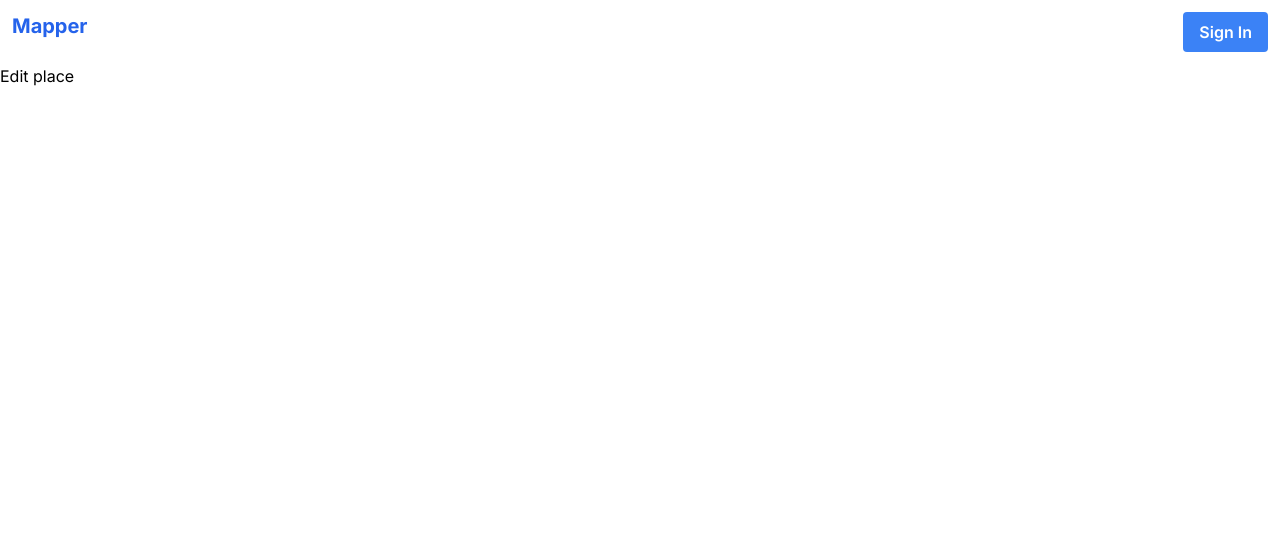
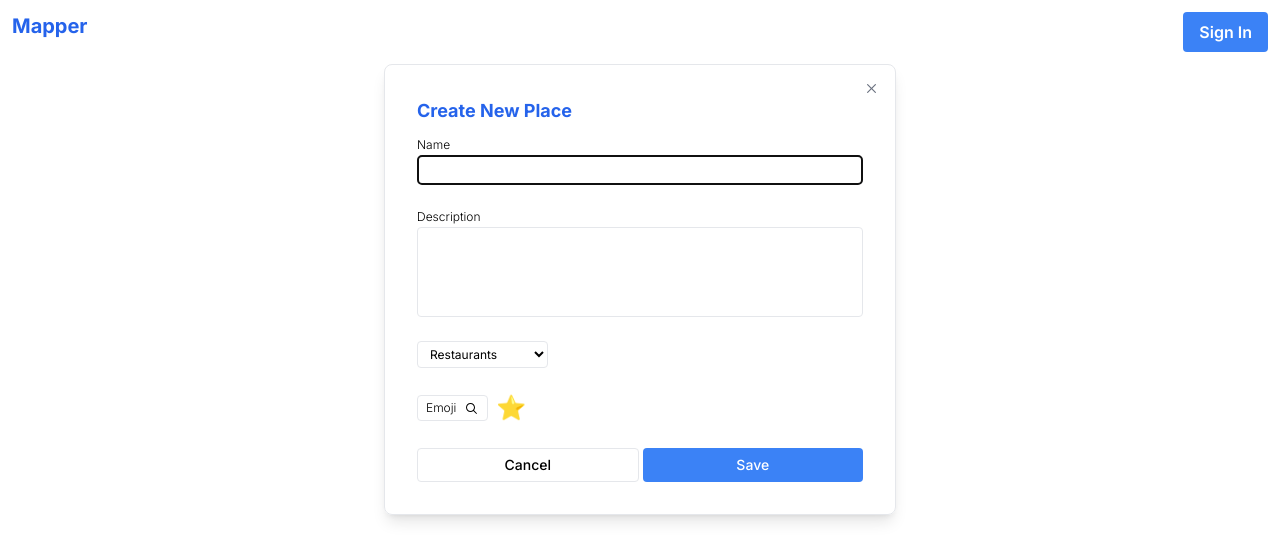
Before and after one commit to thomasflensted/next-mapper, a Next.js app: page /maps/1/place/create in a window 1280 px wide. Shown: the top 560 px of the page. Built offline with nearby package versions, Linux system fonts and the light colour scheme.

Commit message:
escaped some more apostrophes

```diff
--- a/app/lib/mapActions.ts
+++ b/app/lib/mapActions.ts
@@ -100,5 +100,6 @@ export async function updateMap(map_id: string, user_id: string, emoji: string,
         return { message: "Database error: Failed to create map." }
     }
     revalidatePath('/maps/')
-    redirect('/maps/')
+    revalidatePath('/maps/' + id)
+    redirect('/maps/' + id);
 }
--- a/app/maps/[id]/not-found.tsx
+++ b/app/maps/[id]/not-found.tsx
@@ -4,7 +4,7 @@ export default function NotFound() {
     return (
         <main className="flex h-full flex-col items-center justify-center gap-4">
             <h2 className="text-xl font-bold">Oops</h2>
-            <p className='font-light text-sm text-center'>It looks like you tried to access <br />a map that doesn't exist.</p>
+            <p className='font-light text-sm text-center'>It looks like you tried to access <br />a map that doesn&quot;t exist.</p>
             <Link href="/maps"
                 className="rounded-md bg-blue-500 px-4 py-2 text-sm text-white transition-colors hover:bg-blue-400">
                 Go Back
--- /dev/null
+++ b/app/maps/[id]/place/create/page.tsx
@@ -0,0 +1,17 @@
+
+import CreatePlaceForm from "@/app/ui/forms/CreatePlaceForm"
+import { Cross2Icon } from "@radix-ui/react-icons"
+import Link from "next/link"
+
+const Page = ({ params }: { params: { id: string } }) => {
+    return (
+        <div className="flex flex-col w-2/5 p-8 border mx-auto rounded-lg h-min shadow-lg relative">
+            <h2 className="text-lg font-bold text-blue-600 mb-3">Create New Place</h2>
+            <Link href={'/maps/' + params.id}>
+                <Cross2Icon className="absolute top-4 right-4 text-gray-500" />
+            </Link>
+            <CreatePlaceForm map_id={params.id} />
+        </div>
+    )
+}
+export default Page
--- /dev/null
+++ b/app/ui/forms/CreatePlaceForm.tsx
@@ -0,0 +1,89 @@
+'use client'
+
+import Link from "next/link"
+import EmojiPicker from 'emoji-picker-react';
+import { useState, useRef, useEffect } from "react";
+import { createMap } from "@/app/lib/mapActions";
+import { useFormState } from "react-dom";
+import { MagnifyingGlassIcon } from "@radix-ui/react-icons";
+
+const CreatePlaceForm = ({ map_id }: { map_id: string }) => {
+
+    const [showEmojiPicker, setShowEmojiPicker] = useState(false);
+    const [emoji, setEmoji] = useState('⭐');
+    const inputRef = useRef<HTMLInputElement>(null);
+
+    const handleEmojiClick = (pickedEmoji: string) => {
+        setEmoji(pickedEmoji);
+        setShowEmojiPicker(false);
+    }
+
+    useEffect(() => { inputRef?.current?.focus() }, [])
+    const createMapWithUserIdAndEmoji = createMap.bind(null, '2be0f326-4cc4-4c36-a87e-39b4c8d778d0', emoji);
+
+    const initialState = { message: '', errors: {} };
+    const [state, dispatch] = useFormState(createMapWithUserIdAndEmoji, initialState);
+
+    return (
+        <form className="flex flex-col gap-6" action={dispatch}>
+
+            <div className="flex flex-col">
+                <label className="block font-light text-xs mb-0.5">Name</label>
+                <input
+                    name="mapname"
+                    type="text"
+                    ref={inputRef}
+                    className="border rounded w-full px-2 py-1 text-sm text-gray-700" />
+                {state.errors?.name && <p className="text-red-500 text-xs font-light mt-1">{state.errors.name[0]}</p>}
+            </div>
+
+            <div className="flex flex-col">
+                <label className="block font-light text-xs mb-0.5">Description</label>
+                <textarea
+                    maxLength={200}
+                    name="mapdescription"
+                    rows={4}
+                    className="border rounded w-full px-2 py-1 text-sm text-gray-700 resize-none" />
+            </div>
+
+            <select className="bg-white border rounded w-min px-2 py-1 text-xs" name="" id="">
+                <option className="text-sm" value="">Restaurants</option>
+                <option value="">Café</option>
+                <option value="">Museum</option>
+                <option value="">Nature</option>
+                <option value="">Sight</option>
+                <option value="">Accommodation</option>
+                <option value="">Memory</option>
+                <option value="">Other</option>
+            </select>
+
+            <div className="flex relative items-center">
+                <div className={`relative border px-2 py-1 rounded cursor-pointer flex w-min items-center ${showEmojiPicker ? 'border-blue-400' : ''}`} onClick={() => setShowEmojiPicker(!showEmojiPicker)}>
+                    <p className="font-light text-xs mr-2">Emoji</p>
+                    <MagnifyingGlassIcon className="text-xs" />
+                </div>
+                <EmojiPicker
+                    open={showEmojiPicker}
+                    width={450}
+                    onEmojiClick={(e) => handleEmojiClick(e.emoji)}
+                    style={{ position: 'absolute' }}
+                    className="border top-9 -left-1" />
+                <p className="text-2xl ml-2 cursor-pointer" onClick={() => setShowEmojiPicker(!showEmojiPicker)}>{emoji}</p>
+
+                {state.errors?.validatedEmoji &&
+                    <p className="text-red-500 text-xs ml-2 font-light block">{state.errors.validatedEmoji[0]}</p>
+                }
+
+            </div>
+            <div className="flex gap-1">
+                <Link href={'/maps/' + map_id} className="bg-white hover:bg-gray-50 border font-medium py-1.5 rounded text-sm w-full text-center">Cancel</Link>
+                <button type="submit" className="bg-blue-500 hover:bg-blue-600 text-white font-medium py-1.5 rounded text-sm w-full">Save</button>
+            </div>
+            {state.errors?.validatedUserId &&
+                <p className="text-red-500 text-xs ml-2 font-light block">Something went wrong. Please sign out and in again.</p>
+            }
+            {state.message && <p className="text-red-500 text-xs ml-2 font-light block">{state.message}</p>}
+        </form >
+    )
+}
+export default CreatePlaceForm
--- a/app/ui/map-components/PopUpWithAddNew.tsx
+++ b/app/ui/map-components/PopUpWithAddNew.tsx
@@ -1,9 +1,12 @@
 'use client'
 
 import Link from 'next/link';
+import { useParams } from 'next/navigation';
 import { Popup } from 'react-map-gl';
 
 const PopUpWithAddNew = ({ lat, lng }: { lat: number, lng: number }) => {
+
+    const { id } = useParams();
 
     return (
         <Popup
@@ -14,7 +17,7 @@ const PopUpWithAddNew = ({ lat, lng }: { lat: number, lng: number }) => {
             closeButton={false}
             anchor="bottom">
             <div className='px-2'>
-                <Link href={'/maps'}>
+                <Link href={`/maps/${id}/place/create`}>
                     <button className='mt-1 w-full bg-blue-500 hover:bg-blue-600 px-4 py-2 text-sm font-medium text-white rounded'>Add New Place</button>
                 </Link>
             </div>
--- a/app/ui/map-controllers/MapList.tsx
+++ b/app/ui/map-controllers/MapList.tsx
@@ -7,7 +7,7 @@ const MapList = ({ places }: { places: Place[] }) => {
     return (
         <motion.div className='absolute top-0 right-0 z-10 h-full gap-4 p-4 overflow-y-scroll bg-white shadow-lg w-[340px] cursor-default'>
             {places.map(place =>
-                <div>
+                <div key={place.id}>
                     <h2>{place.name}</h2>
                     <h3>{place.category}</h3>
                     <p>{place.description}</p>
```
